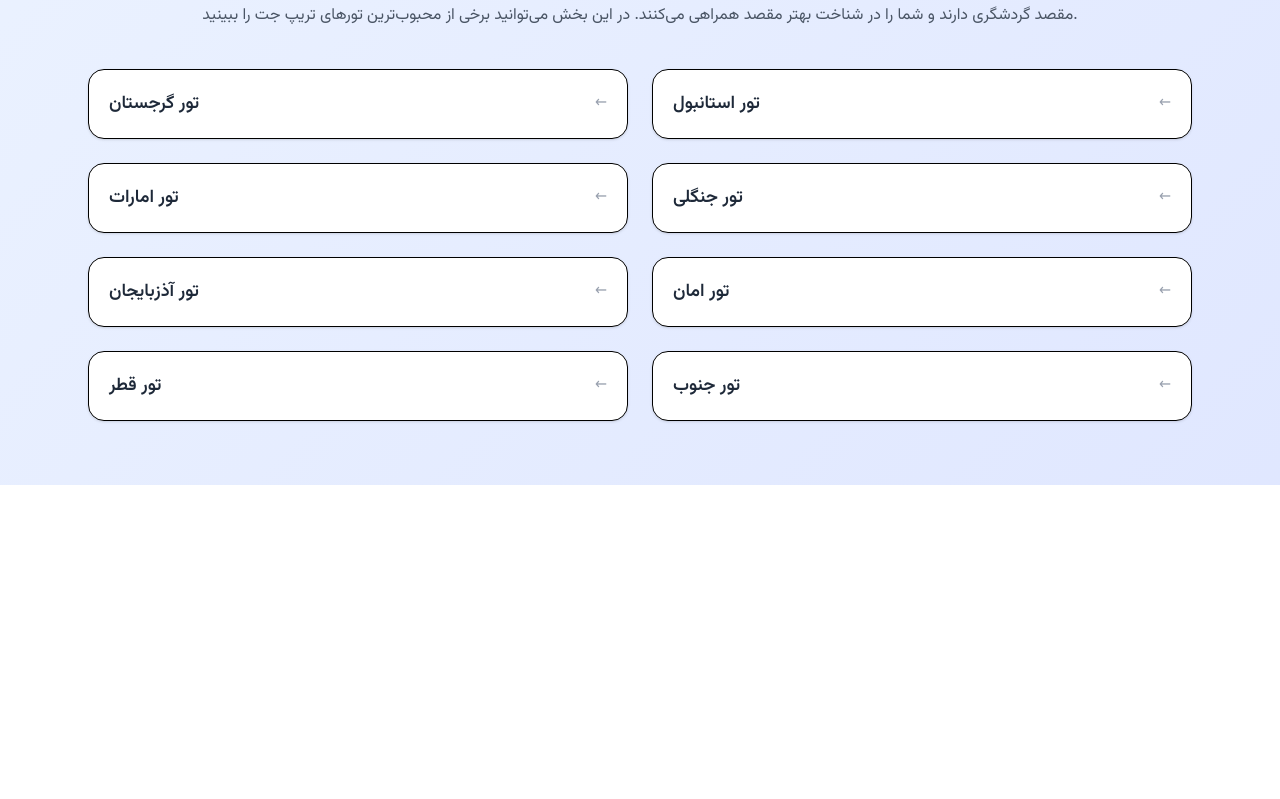
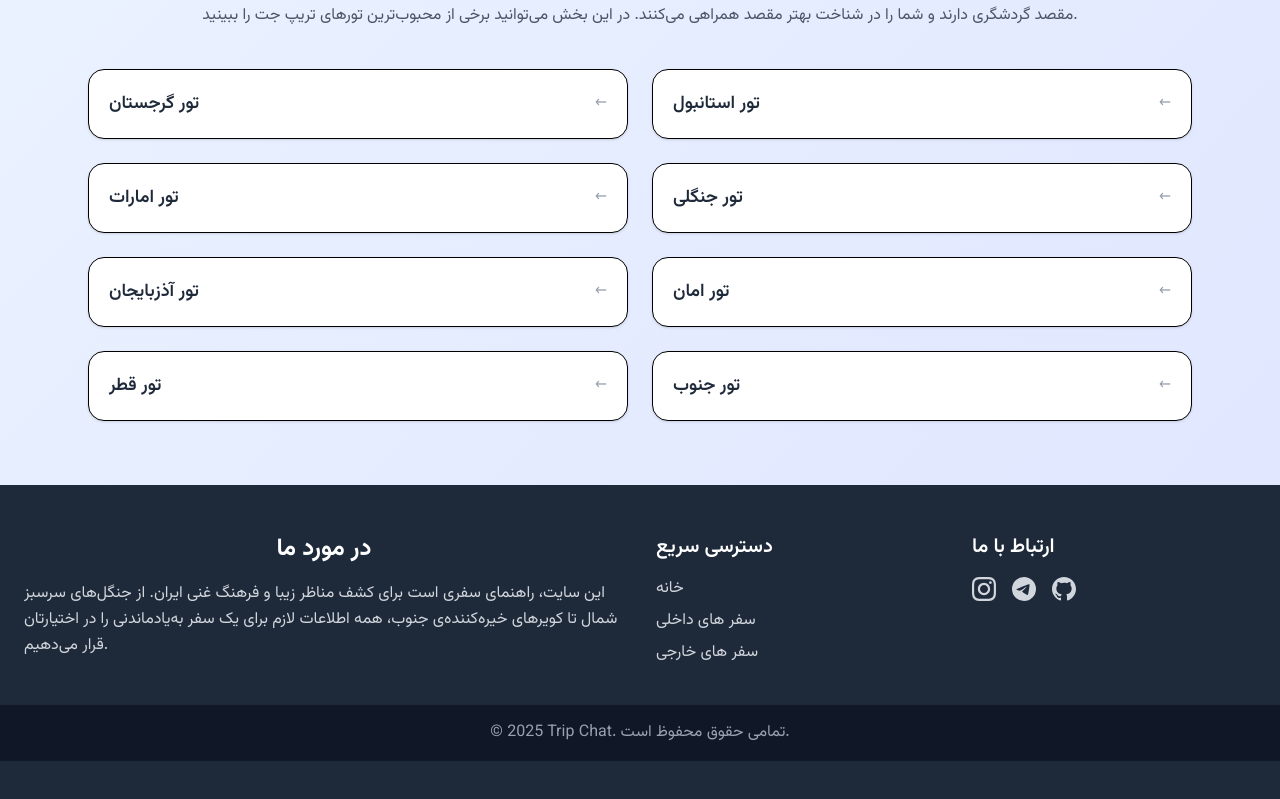
Before and after one commit to unkmitm/Tour, a React (Vite) app in the folder front/: page / in a window 1280 px wide. Shown: the part 2034-2833 px from the top of the page. Before the commit the page ends 2519 px from the top, so only its background shows below. Built offline with nearby package versions, Linux system fonts and the light colour scheme.

Commit message:
Web Footer And SVGLInks

```diff
--- a/front/src/App.jsx
+++ b/front/src/App.jsx
@@ -14,6 +14,7 @@ import BeachTours from "./components/tours/BeachTours";
 import MountainTours from "./components/tours/MountainTours";
 import NorthTours from "./components/tours/NorthTours";
 import CampingTours from "./components/tours/CampingTours";
+import Footer from "./Footer";
 function Home() {
   return (
     <>
@@ -21,6 +22,7 @@ function Home() {
       <RecentSearches />
       <SpecialOffers />
       <LifeSection />
+      <Footer/>
     </>
   );
 }
--- /dev/null
+++ b/front/src/Footer.jsx
@@ -0,0 +1,100 @@
+import { Link } from "react-router-dom";
+import SvgLinks from "./hooks/SvgLinks";
+
+function Footer() {
+  const siteName = "Trip Chat";
+  return (
+    <footer className="bg-gray-800 text-white py-12">
+      <div className="max-w-7xl mx-auto px-6">
+        <div className="grid grid-cols-1 md:grid-cols-4 gap-8">
+          {/* About Section */}
+          <div className="col-span-1 md:col-span-2">
+            <h3 className="text-2xl font-bold mb-4 text-center">در مورد ما</h3>
+            <p className="text-gray-300 leading-relaxed">
+              این سایت، راهنمای سفری است برای کشف مناظر زیبا و فرهنگ غنی ایران.
+              از جنگل‌های سرسبز شمال تا کویرهای خیره‌کننده‌ی جنوب، همه اطلاعات
+              لازم برای یک سفر به‌یادماندنی را در اختیارتان قرار می‌دهیم.
+            </p>
+          </div>
+
+          {/* Quick Links */}
+          <div>
+            <h3 className="text-xl font-semibold mb-4">دسترسی سریع</h3>
+            <ul className="space-y-2">
+              <li>
+                <Link
+                  to="/"
+                  className="text-gray-300 hover:text-white transition-colors"
+                >
+                  خانه
+                </Link>
+              </li>
+              <li>
+                <Link
+                  to="/internal"
+                  className="text-gray-300 hover:text-white transition-colors"
+                >
+                  سفر های داخلی
+                </Link>
+              </li>
+              <li>
+                <Link
+                  to="/external"
+                  className="text-gray-300 hover:text-white transition-colors"
+                >
+                  سفر های خارجی
+                </Link>
+              </li>
+            </ul>
+          </div>
+
+          {/* Social Media */}
+          <div>
+            <h3 className="text-xl font-semibold mb-4">ارتباط با ما</h3>
+            <div className="flex space-x-4">
+              <SvgLinks
+                address="https://instagram.com/unk_ehsan"
+                target="_blank"
+                rel="noopener noreferrer"
+                classLink="text-gray-300 hover:text-pink-400 transition-colors"
+                classLink2="w-6 h-6"
+                fill="currentColor"
+                viewBox="0 0 24 24"
+                path="M12 2.163c3.204 0 3.584.012 4.85.07 3.252.148 4.771 1.691 4.919 4.919.058 1.265.069 1.645.069 4.849 0 3.205-.012 3.584-.069 4.849-.149 3.225-1.664 4.771-4.919 4.919-1.266.058-1.644.07-4.85.07-3.204 0-3.584-.012-4.849-.07-3.26-.149-4.771-1.699-4.919-4.92-.058-1.265-.07-1.644-.07-4.849 0-3.204.013-3.583.07-4.849.149-3.227 1.664-4.771 4.919-4.919 1.266-.057 1.645-.069 4.849-.069zm0-2.163c-3.259 0-3.667.014-4.947.072-4.358.2-6.78 2.618-6.98 6.98-.059 1.281-.073 1.689-.073 4.948 0 3.259.014 3.668.072 4.948.2 4.358 2.618 6.78 6.98 6.98 1.281.058 1.689.072 4.948.072 3.259 0 3.668-.014 4.948-.072 4.354-.2 6.782-2.618 6.979-6.98.059-1.28.073-1.689.073-4.948 0-3.259-.014-3.667-.072-4.947-.196-4.354-2.617-6.78-6.979-6.98-1.281-.059-1.69-.073-4.949-.073zm0 5.838c-3.403 0-6.162 2.759-6.162 6.162s2.759 6.163 6.162 6.163 6.162-2.759 6.162-6.163c0-3.403-2.759-6.162-6.162-6.162zm0 10.162c-2.209 0-4-1.79-4-4 0-2.209 1.791-4 4-4s4 1.791 4 4c0 2.21-1.791 4-4 4zm6.406-11.845c-.796 0-1.441.645-1.441 1.44s.645 1.44 1.441 1.44c.795 0 1.439-.645 1.439-1.44s-.644-1.44-1.439-1.44z"
+              />
+              <SvgLinks
+                address="https://t.me/venwhen"
+                target="_blank"
+                rel="noopener noreferrer"
+                classLink="text-gray-300 hover:text-blue-400 transition-colors"
+                classLink2="w-6 h-6"
+                fill="currentColor"
+                viewBox="0 0 24 24"
+                path="M11.944 0A12 12 0 0 0 0 12a12 12 0 0 0 12 12 12 12 0 0 0 12-12A12 12 0 0 0 12 0a12 12 0 0 0-.056 0zm4.962 7.224c.1-.002.321.023.465.14a.506.506 0 0 1 .171.325c.016.093.036.306.02.472-.18 1.898-.962 6.502-1.36 8.627-.168.9-.499 1.201-.82 1.23-.696.065-1.225-.46-1.9-.902-1.056-.693-1.653-1.124-2.678-1.8-1.185-.78-.417-1.21.258-1.91.177-.184 3.247-2.977 3.307-3.23.007-.032.014-.15-.056-.212s-.174-.041-.249-.024c-.106.024-1.793 1.14-5.061 3.345-.48.33-.913.49-1.302.48-.428-.008-1.252-.241-1.865-.44-.752-.245-1.349-.374-1.297-.789.027-.216.325-.437.893-.663 3.498-1.524 5.83-2.529 6.998-3.014 3.332-1.386 4.025-1.627 4.476-1.635z"
+              />
+              <SvgLinks
+                address="https://github.com/unkmitm/tripchat"
+                target="_blank"
+                rel="noopener noreferrer"
+                classLink="text-gray-300 hover:text-white transition-colors"
+                classLink2="w-6 h-6"
+                fill="currentColor"
+                viewBox="0 0 24 24"
+                path="M12 0C5.37 0 0 5.373 0 12c0 5.302 3.438 9.8 8.205 11.387.6.113.82-.258.82-.577 0-.285-.01-1.04-.015-2.04-3.338.726-4.042-1.61-4.042-1.61-.546-1.387-1.333-1.757-1.333-1.757-1.09-.745.083-.73.083-.73 1.205.086 1.84 1.237 1.84 1.237 1.07 1.834 2.807 1.304 3.492.997.108-.775.418-1.305.76-1.605-2.665-.3-5.466-1.335-5.466-5.93 0-1.31.468-2.38 1.236-3.22-.124-.303-.535-1.523.117-3.176 0 0 1.008-.322 3.3 1.23a11.48 11.48 0 013.003-.403c1.02.004 2.045.137 3.003.403 2.29-1.552 3.296-1.23 3.296-1.23.653 1.653.243 2.873.12 3.176.77.84 1.235 1.91 1.235 3.22 0 4.61-2.803 5.625-5.475 5.922.43.372.823 1.102.823 2.222 0 1.606-.015 2.898-.015 3.293 0 .322.216.694.825.576C20.565 21.796 24 17.298 24 12c0-6.627-5.373-12-12-12z"
+              />
+            </div>
+          </div>
+        </div>
+      </div>
+      <div className="bg-gray-900 py-4 mt-10">
+        <div className="max-w-7xl mx-auto px-6">
+          <p className="text-gray-400 text-center">
+            &copy; {new Date().getFullYear()} {siteName}. تمامی حقوق محفوظ است.
+          </p>
+        </div>
+      </div>
+    </footer>
+  );
+}
+
+export default Footer;
--- /dev/null
+++ b/front/src/hooks/SvgLinks.jsx
@@ -0,0 +1,20 @@
+const SvgLinks = ({
+  address,
+  target = "_blank",
+  rel = "noopener noreferrer",
+  classLink = "",
+  classLink2 = "",
+  fill = "currentColor",
+  viewBox = "0 0 24 24",
+  path,
+}) => {
+  return (
+    <a href={address} target={target} rel={rel} className={classLink}>
+      <svg className={classLink2} fill={fill} viewBox={viewBox}>
+        <path d={path} />
+      </svg>
+    </a>
+  );
+};
+
+export default SvgLinks;
```
